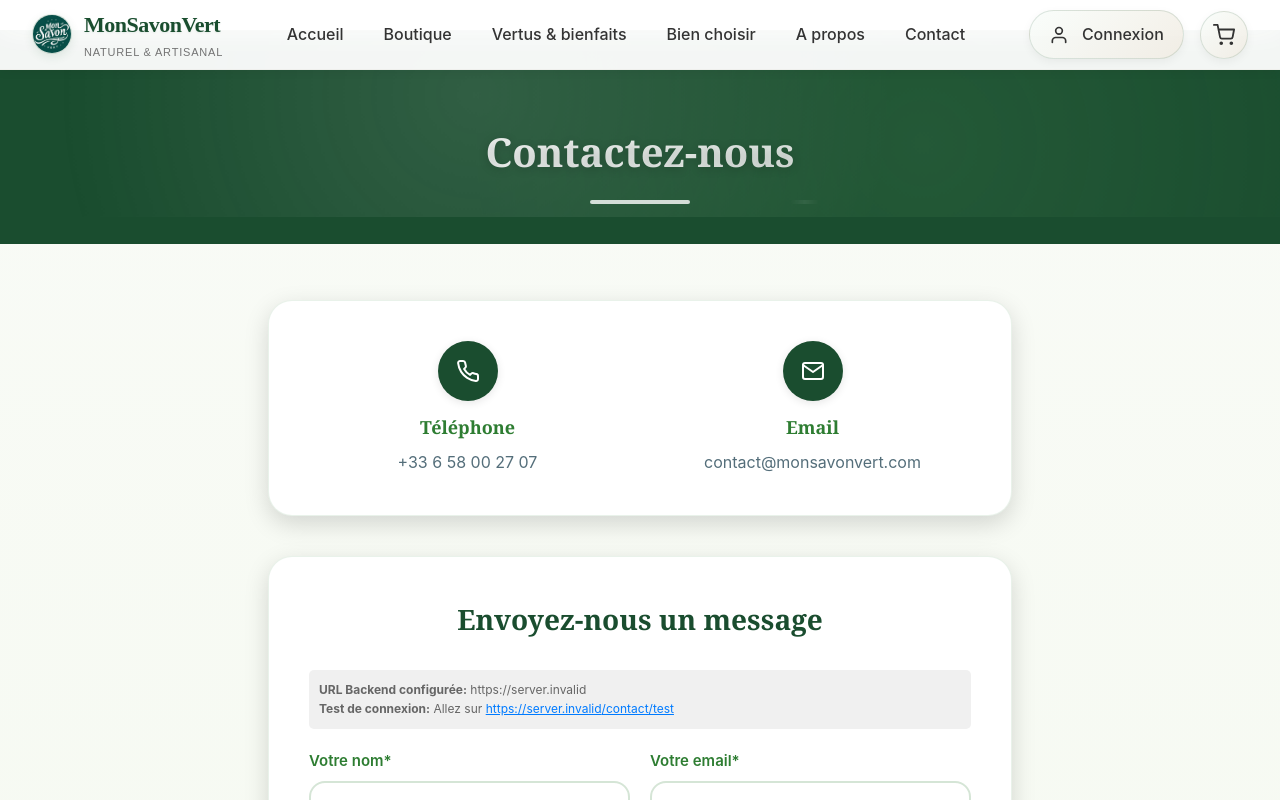
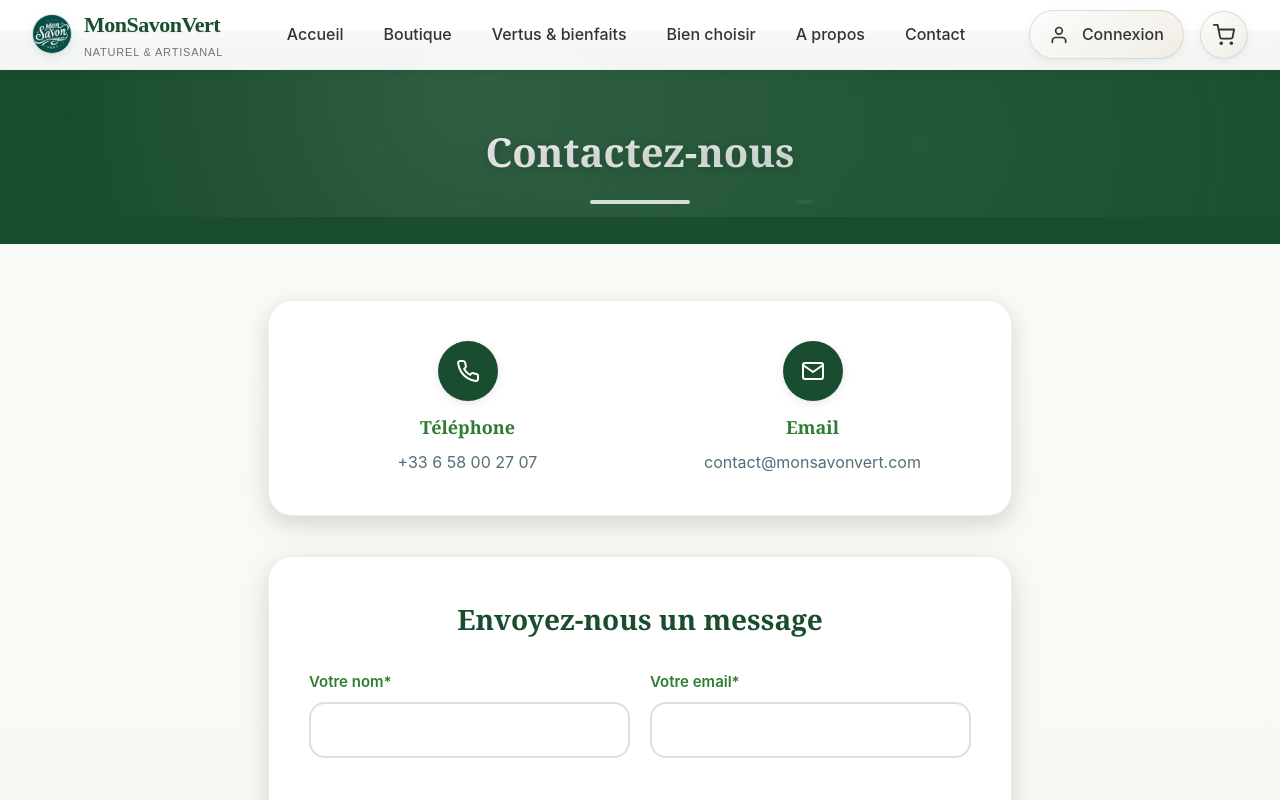
Before and after one commit to Yanlry/monsavonvert-frontend, a Next.js app: page /contact in a window 1280 px wide. Shown: the top 800 px of the page. Built offline with nearby package versions, Linux system fonts and the light colour scheme; no server answers.

Commit message:
modif des derniere erreur

```diff
--- a/pages/contact.js
+++ b/pages/contact.js
@@ -122,10 +122,6 @@
       // CORRECTION PRINCIPALE : Utilise NEXT_PUBLIC_API_URL (ta vraie variable)
       const backendUrl = process.env.NEXT_PUBLIC_API_URL || 'https://monsavonvert-backend.vercel.app';
       const fullUrl = `${backendUrl}/contact/send`;
-
-      console.log("URL du backend utilisée:", backendUrl);
-      console.log("URL complète:", fullUrl);
-      console.log("Envoi des données vers le backend...");
 
       const response = await fetch(fullUrl, {
         method: 'POST',
@@ -325,19 +321,6 @@
                 <div className={styles.contactFormCard}>
                   <h2 className={styles.formCardTitle}>Envoyez-nous un message</h2>
 
-                  {/* Indicateur de diagnostic (utile pour vérifier la configuration) */}
-                  <div style={{
-                    background: '#f0f0f0',
-                    padding: '10px',
-                    borderRadius: '5px',
-                    marginBottom: '20px',
-                    fontSize: '12px',
-                    color: '#666'
-                  }}>
-                    <strong>URL Backend configurée:</strong> {process.env.NEXT_PUBLIC_API_URL || 'https://monsavonvert-backend.vercel.app'}<br/>
-                    <strong>Test de connexion:</strong> Allez sur <a href={(process.env.NEXT_PUBLIC_API_URL || 'https://monsavonvert-backend.vercel.app') + '/contact/test'} target="_blank" style={{color: '#007bff'}}>{(process.env.NEXT_PUBLIC_API_URL || 'https://monsavonvert-backend.vercel.app')}/contact/test</a>
-                  </div>
-
                   <form className={styles.contactForm} onSubmit={handleSubmit}>
                     <div className={styles.formRow}>
                       <div className={styles.formGroup}>
```
